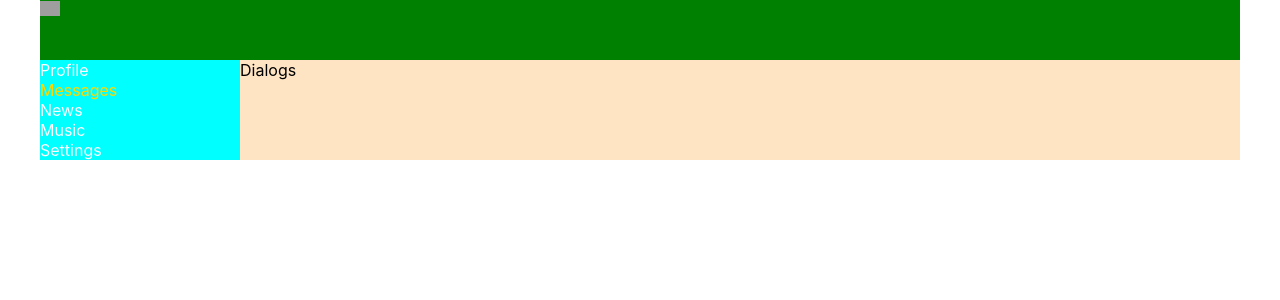
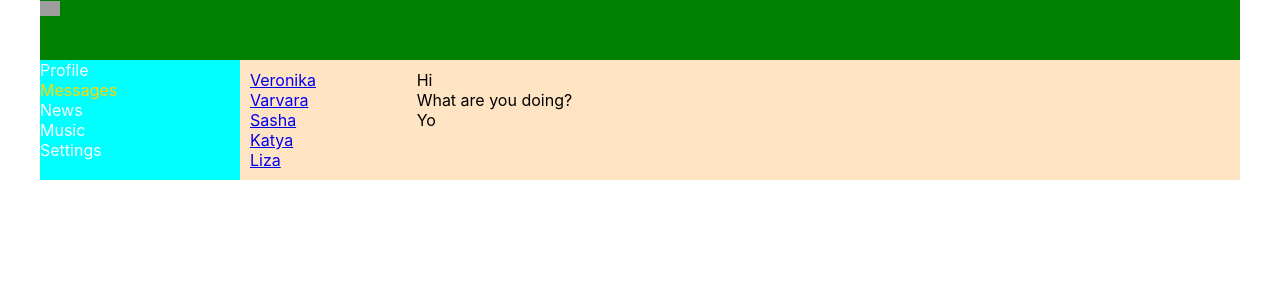
Before and after one commit to Anastasiya-la/SocialNetwork, a React (Create React App) app: page /dialogs in a window 1280 px wide. Shown: the top 300 px of the page. Built offline with nearby package versions, Linux system fonts and the light colour scheme; grey boxes are pictures that could not be loaded.

Commit message:
add props to Dialogs

```diff
--- a/src/App.tsx
+++ b/src/App.tsx
@@ -21,7 +21,7 @@ function App() {
             <div className='app-wrapper-content'>
                 <Routes>
                 <Route path = '/profile' element={<Profile/>} />
-                <Route path = '/dialogs' element={<Dialogs/>} />
+                <Route path = '/dialogs/*' element={<Dialogs/>} />
                 <Route path = '/news' element={<News/>} />
                 <Route path = '/music' element={<Music/>} />
                 <Route path = '/settings' element={<Settings/>} />
--- a/src/components/Dialogs/Dialogs.module.css
+++ b/src/components/Dialogs/Dialogs.module.css
@@ -0,0 +1,18 @@
+.dialogs {
+    display: grid;
+    grid-template-columns: 2fr 10fr;
+}
+
+.dialogsItems {
+    padding: 10px;
+}
+.dialogsItems .active{
+    color: gold;
+}
+.messages {
+    padding: 10px;
+}
+
+.messages .message {
+
+}
--- a/src/components/Dialogs/Dialogs.tsx
+++ b/src/components/Dialogs/Dialogs.tsx
@@ -1,9 +1,48 @@
 import React from 'react';
+import s from './Dialogs.module.css'
+import {NavLink} from "react-router-dom";
+
+type DialogItemPropsType = {
+    name: string
+    id: number
+}
+type MessagePropsType = {
+    message: string
+}
+
+const DialogItem: React.FC<DialogItemPropsType> = (props) =>{
+    return(
+        <div>
+        <div className = {s.dialog + ' ' + s.active}>
+            <NavLink to={'/dialogs/'+ props.id}>{props.name}</NavLink>
+        </div>
+        </div>
+    );
+}
+
+const Message: React.FC <MessagePropsType> = (props) => {
+    return (<div className={s.message}>
+            {props.message}
+        </div>
+    )
+}
 
 const Dialogs = () => {
     return (
-        <div>
-            Dialogs
+        <div className = {s.dialogs}>
+           <div className = {s.dialogsItems}>
+               <DialogItem name = {'Veronika'} id = {1}/>
+               <DialogItem name = {'Varvara'} id = {2}/>
+               <DialogItem name = {'Sasha'} id = {3}/>
+               <DialogItem name = {'Katya'} id = {4}/>
+               <DialogItem name = {'Liza'} id = {5}/>
+           </div>
+            <div className = {s.messages}>
+                <Message message = {'Hi'} />
+                <Message message = {'What are you doing?'} />
+                <Message message = {'Yo'} />
+            </div>
+
         </div>);
 }
 export default Dialogs;
--- a/src/components/Profile/MyPosts/MyPosts.module.css
+++ b/src/components/Profile/MyPosts/MyPosts.module.css
@@ -4,3 +4,9 @@
 .item img {
     width: 50px;
 }
+.postsBlock{
+    padding: 10px;
+}
+.posts{
+    margin-top: 10px;
+}
--- a/src/components/Profile/MyPosts/MyPosts.tsx
+++ b/src/components/Profile/MyPosts/MyPosts.tsx
@@ -4,15 +4,17 @@ import Post from "./Post/Post";
 
 const MyPosts = () => {
     return (
-        <div>
-            My posts
+        <div className={p.postsBlock}>
+            <h3>My posts</h3>
             <div>
-                <textarea></textarea>
-                <button>Add post</button>
+                <div><textarea></textarea></div>
+                <div>
+                    <button>Add post</button>
+                </div>
             </div>
             <div className={p.posts}>
-               <Post message = {'Hi, how are you?'} likeCount = {15}/>
-               <Post message = {"It's my first post"}  likeCount = {20}/>
+                <Post message={'Hi, how are you?'} likeCount={15}/>
+                <Post message={"It's my first post"} likeCount={20}/>
             </div>
         </div>
     );
--- a/src/components/Profile/MyPosts/Post/Post.tsx
+++ b/src/components/Profile/MyPosts/Post/Post.tsx
@@ -5,7 +5,7 @@ type PostType = {
     message: string
     likeCount: number
 }
-const Post = (props: PostType) => {
+const Post:React.FC<PostType> = (props) => {
     return (
                 <div className={p.item}>
                     <img src= 'https://miro.medium.com/max/1200/1*mk1-6aYaf_Bes1E3Imhc0A.jpeg'/>
--- a/src/components/Profile/Profile.tsx
+++ b/src/components/Profile/Profile.tsx
@@ -1,16 +1,11 @@
 import React from "react";
 import p from './Profile.module.css';
 import MyPosts from "./MyPosts/MyPosts";
+import ProfileInfo from "./ProfileInfo/ProfileInfo";
+
 const Profile = () => {
     return (<div>
-        <div>
-
-            <img
-                src='https://images.ctfassets.net/hrltx12pl8hq/euxCffMOPuxAnPLcN3nzW/eb14f1deaa1e6edce8981124825aefb9/ULOHP.png?fit=fill&w=800&h=400'/>
-        </div>
-        <div>
-            ava + description
-        </div>
+        <ProfileInfo/>
         <MyPosts/>
     </div>);
 }
--- /dev/null
+++ b/src/components/Profile/ProfileInfo/ProfileInfo.module.css
@@ -0,0 +1,3 @@
+.descriptionBlock{
+    padding: 10px;
+}
--- /dev/null
+++ b/src/components/Profile/ProfileInfo/ProfileInfo.tsx
@@ -0,0 +1,18 @@
+import React from "react";
+import s from './ProfileInfo.module.css';
+
+const ProfileInfo = () => {
+    return (
+        <div>
+            <div>
+                <img
+                    src='https://images.ctfassets.net/hrltx12pl8hq/euxCffMOPuxAnPLcN3nzW/eb14f1deaa1e6edce8981124825aefb9/ULOHP.png?fit=fill&w=800&h=400'/>
+            </div>
+            <div className = {s.descriptionBlock}>
+                ava + description
+            </div>
+        </div>
+    );
+}
+
+export default ProfileInfo;
```
